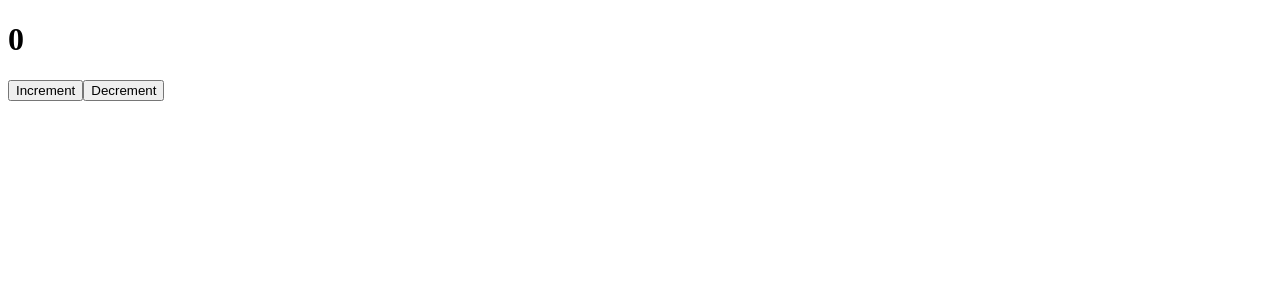
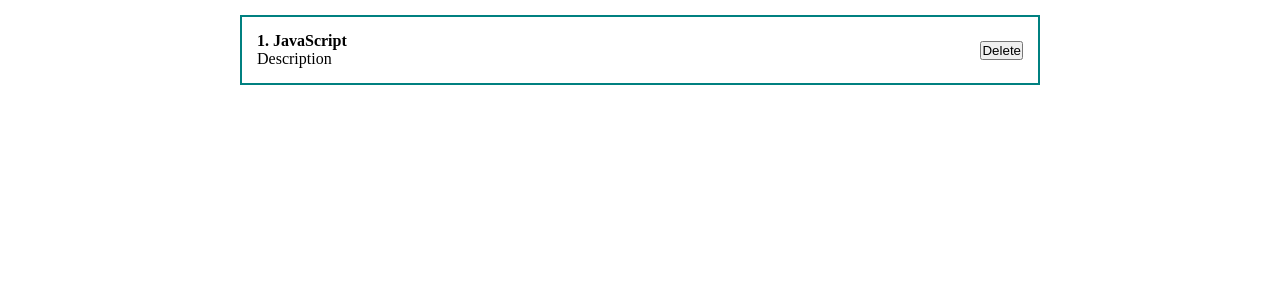
Before and after one commit to georgdronov/react-to-do, a React (Create React App) app: page / in a window 1280 px wide. Shown: the top 300 px of the page. Built offline with nearby package versions, Linux system fonts and the light colour scheme.

Commit message:
add styles and props

```diff
--- a/src/App.js
+++ b/src/App.js
@@ -1,6 +1,8 @@
 import React, { useState } from "react";
 import Counter from "./components/Counter";
 import ClassCounter from "./components/ClassCounter";
+import './styles/App.css'
+import { PostItem } from "./components/PostItem";
 
 function App() {
   const [value, setValue] = useState("Input text")
@@ -8,7 +10,8 @@
 
   return (
     <div className="App">
-      <ClassCounter />
+      <PostItem post={{ id: 1, title: "JavaScript", body: "Description" }} />
+
     </div>
   );
 }
--- /dev/null
+++ b/src/components/PostItem.jsx
@@ -0,0 +1,17 @@
+import React from "react";
+
+export const PostItem = (props) => {
+    return (
+        <div className="post">
+            <div className="post__content">
+                <strong>{props.post.id}. {props.post.title}</strong>
+                <div className="">
+                    {props.post.body}
+                </div>
+            </div>
+            <div className="post__btns">
+                <button>Delete</button>
+            </div>
+        </div>
+    )
+};
--- /dev/null
+++ b/src/styles/App.css
@@ -0,0 +1,23 @@
+* {
+    margin: 0;
+    padding: 0;
+    box-sizing: border-box;
+}
+
+#root {
+    display: flex;
+    justify-content: center;
+}
+
+.App {
+    width: 800px;
+}
+
+.post {
+    display: flex;
+    padding: 15px;
+    border: 2px solid teal;
+    margin-top: 15px;
+    justify-content: space-between;
+    align-items: center;
+}
```
